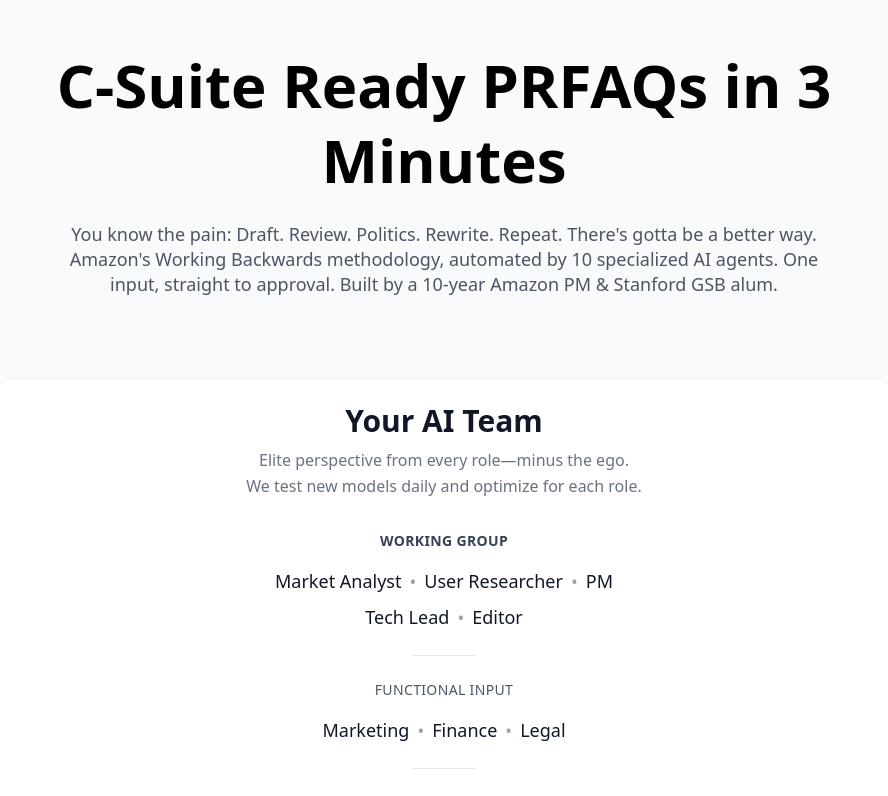
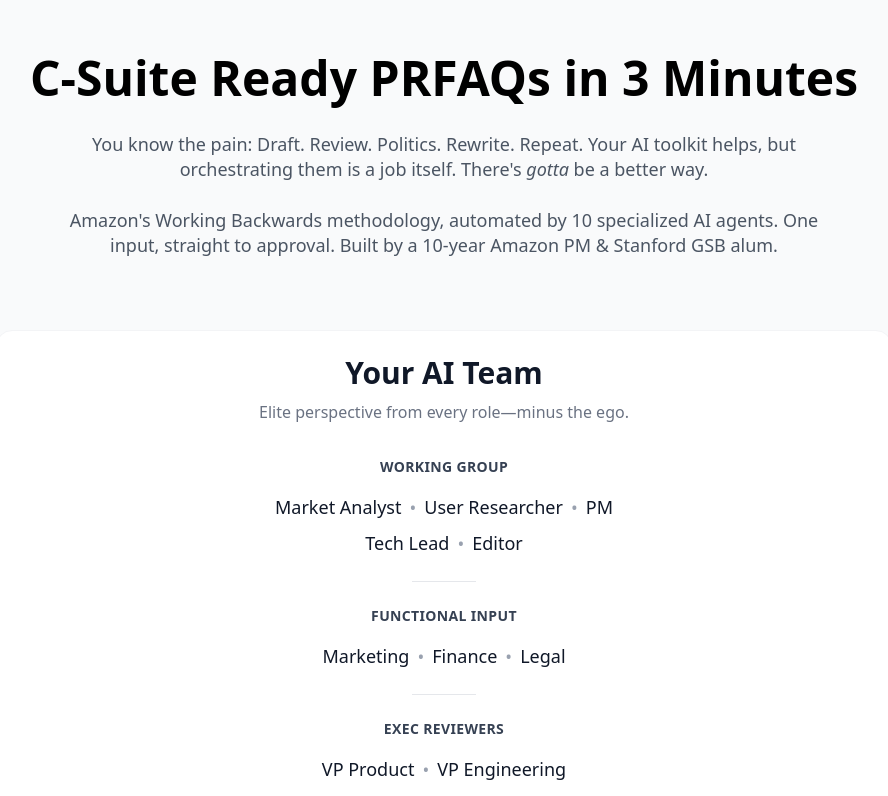
Before and after one commit to njenga-kariuki/ChatPRFAQ, a React (Vite) app in the folder frontend/: page / in a window 1280 px wide. Shown: the top 796 px of the page, without its empty margins (196-1084 px from the left). Built offline with nearby package versions, Linux system fonts and the light colour scheme.

Commit message:
feat: landing page optimization and insight feature correction

```diff
--- a/frontend/src/App.tsx
+++ b/frontend/src/App.tsx
@@ -109,11 +109,21 @@
 
 const extractKeyInsight = (output: string, stepId: number): string | null => {
   if (stepId === 2) { // Problem validation
-    const match = output.match(/High Priority Pain Points.*?[-•]\s*(.+?)(?:\n|$)/);
-    return match ? match[1].trim().substring(0, 100) + '...' : null;
+    // Look specifically for "High Priority Pain Points" under Severity Assessment
+    const match = output.match(/#### Severity Assessment[\s\S]*?- High Priority Pain Points[^\n]*\n\s*- (.+?)(?:\n|$)/i);
+    if (match) return match[1].trim().substring(0, 100) + '...';
+
+    // Fallback: look for any bullet under "High Priority Pain Points"
+    const fallback = output.match(/High Priority Pain Points[^\n]*\n\s*- (.+?)(?:\n|$)/i);
+    return fallback ? fallback[1].trim().substring(0, 100) + '...' : null;
   } else if (stepId === 6) { // Concept validation
-    const match = output.match(/What Resonated Most.*?[-•]\s*(.+?)(?:\n|$)/);
-    return match ? match[1].trim().substring(0, 100) + '...' : null;
+    // Look specifically for "What Resonated Most" section
+    const match = output.match(/### What Resonated Most[^\n]*\n[\s\S]*?[-•*]\s*(.+?)(?:\n|$)/i);
+    if (match) return match[1].trim().substring(0, 100) + '...';
+
+    // Fallback: look for any bullet under resonated/insights
+    const fallback = output.match(/(?:resonated|insights)[\s\S]*?[-•*]\s*(.+?)(?:\n|$)/i);
+    return fallback ? fallback[1].trim().substring(0, 100) + '...' : null;
   }
   return null;
 };
@@ -260,7 +270,6 @@
     setAnalysisPhase('analyzing');
     setIsProcessing(true); // Set processing immediately for UI feedback
     setProgress(5); // Set initial progress for visual feedback
-    setCurrentStepText('Analyzing product concept...');
 
     try {
       // Step 0: Analyze Product Idea
@@ -489,6 +498,26 @@
         // setStepsData(prev => prev.map(s => s.id === 1 ? { ...s, isActive: true } : { ...s, isActive: false }));
     }
   }, [isProcessing, progress, stepsData]);
+
+  // Team dynamics progression for Step 0 analysis
+  useEffect(() => {
+    if (analysisPhase === 'analyzing' && isProcessing) {
+      const step0Messages = [
+        "PM reviewing idea...",
+        "Preparing initial brief for alignment..."
+      ];
+
+      let messageIndex = 0;
+      setCurrentStepText(step0Messages[0]);
+
+      const messageTimer = setInterval(() => {
+        messageIndex = (messageIndex + 1) % step0Messages.length;
+        setCurrentStepText(step0Messages[messageIndex]);
+      }, 3000); // Change message every 3 seconds
+
+      return () => clearInterval(messageTimer);
+    }
+  }, [analysisPhase, isProcessing]);
 
   // Unified scroll management with smart behavior
   useEffect(() => {
--- a/frontend/src/components/LandingPage.tsx
+++ b/frontend/src/components/LandingPage.tsx
@@ -35,13 +35,13 @@
       <section className="w-full px-4 py-8 md:px-8 md:py-12">
         <div className="max-w-4xl mx-auto text-center">
           {/* Hero Headline */}
-          <h1 className="text-4xl md:text-5xl lg:text-6xl font-bold mb-6 leading-tight">
+          <h1 className="text-3xl md:text-4xl lg:text-5xl font-bold mb-6 leading-tight">
             <span className="text-black">C-Suite Ready PRFAQs in 3 Minutes</span><br />
             {/* <span className="text-gray-500 strikethrough">Not 6 Weeks</span> */}
           </h1>
           {/* Extended Subheadline */}
           <p className="subheadline">
-            You know the pain: Draft. Review. Politics. Rewrite. Repeat. There's gotta be a better way. Amazon's Working Backwards methodology, automated by 10 specialized AI agents.
+            You know the pain: Draft. Review. Politics. Rewrite. Repeat. Your AI toolkit helps, but orchestrating them is a job itself. There's <em>gotta</em> be a better way.<br /><br />Amazon's Working Backwards methodology, automated by 10 specialized AI agents.
             One input, straight to approval. Built by a 10-year Amazon PM & Stanford GSB alum.
           </p>
         </div>
@@ -49,7 +49,7 @@
 
       {/* Agent Framework Section */}
       <div className="max-w-4xl mx-auto">
-        <div className="bg-white rounded-2xl pt-6 px-8 pb-8 my-8 border border-gray-100">
+        <div className="bg-white rounded-2xl pt-6 px-8 pb-8 my-6 border border-gray-100">
 
           {/* Framework Header */}
           <div style={{textAlign: 'center', marginBottom: '32px'}}>
@@ -57,8 +57,7 @@
               Your AI Team
             </h2>
             <p className="text-base text-gray-500 leading-relaxed">
-              Elite perspective from every role—minus the ego.<br />
-              We test new models daily and optimize for each role.
+              Elite perspective from every role—minus the ego.
             </p>
           </div>
 
@@ -86,7 +85,7 @@
 
           {/* Functional Input Section */}
           <div className="text-center">
-            <h4 className="text-sm font-medium text-gray-600 uppercase tracking-wide mb-4">
+            <h4 className="text-sm font-semibold text-gray-700 uppercase tracking-wide mb-4">
               Functional Input
             </h4>
             <div className="flex justify-center items-center gap-2 text-gray-900 text-lg">
@@ -103,7 +102,7 @@
 
           {/* Exec Reviewers Section */}
           <div className="text-center">
-            <h4 className="text-sm font-semibold text-gray-900 uppercase tracking-wide mb-4">
+            <h4 className="text-sm font-semibold text-gray-700 uppercase tracking-wide mb-4">
               Exec Reviewers
             </h4>
             <div className="flex justify-center items-center gap-2 text-gray-900 text-lg">
```
Also changed, not shown: 2 other files (tests, documents, lock files or other folders).
